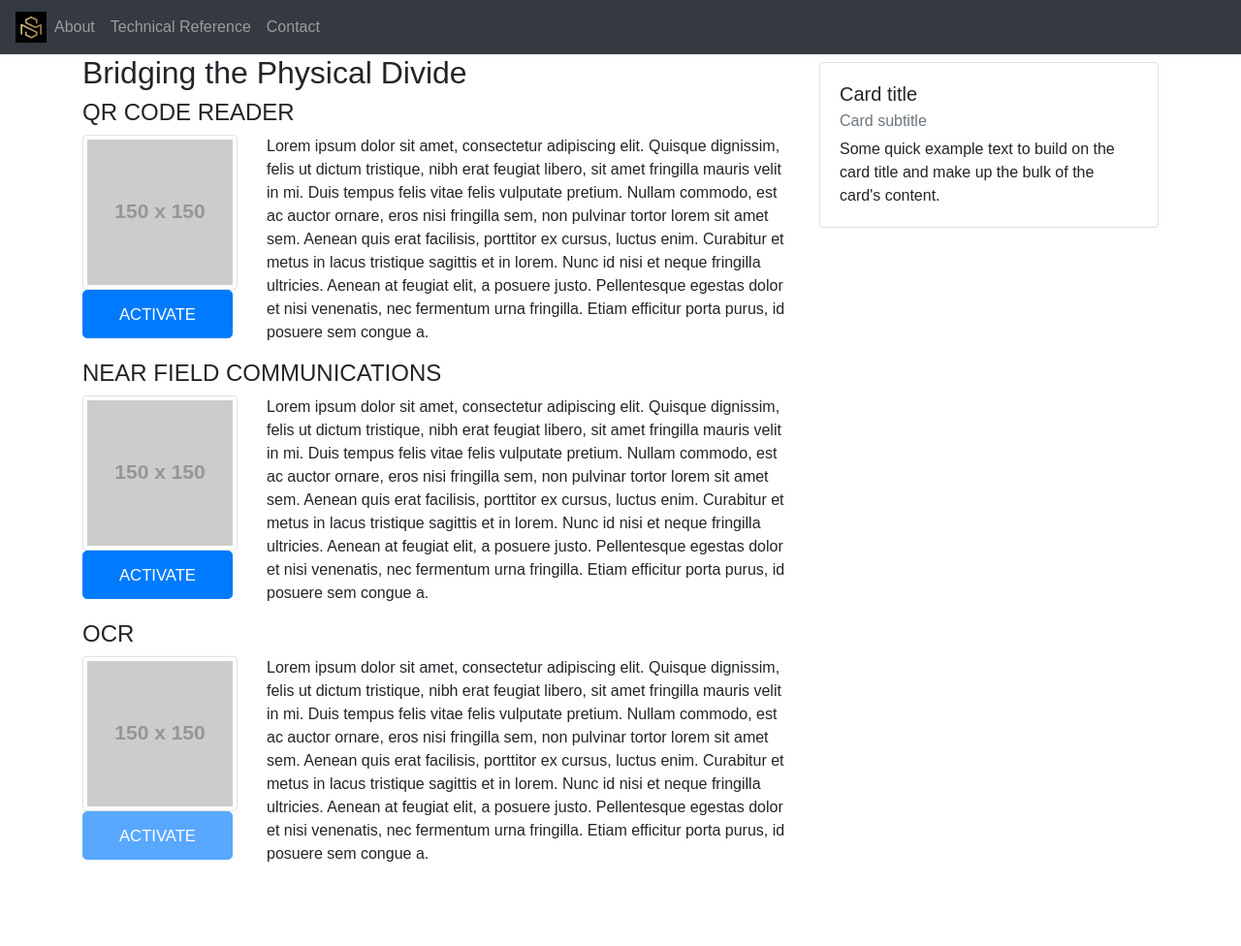
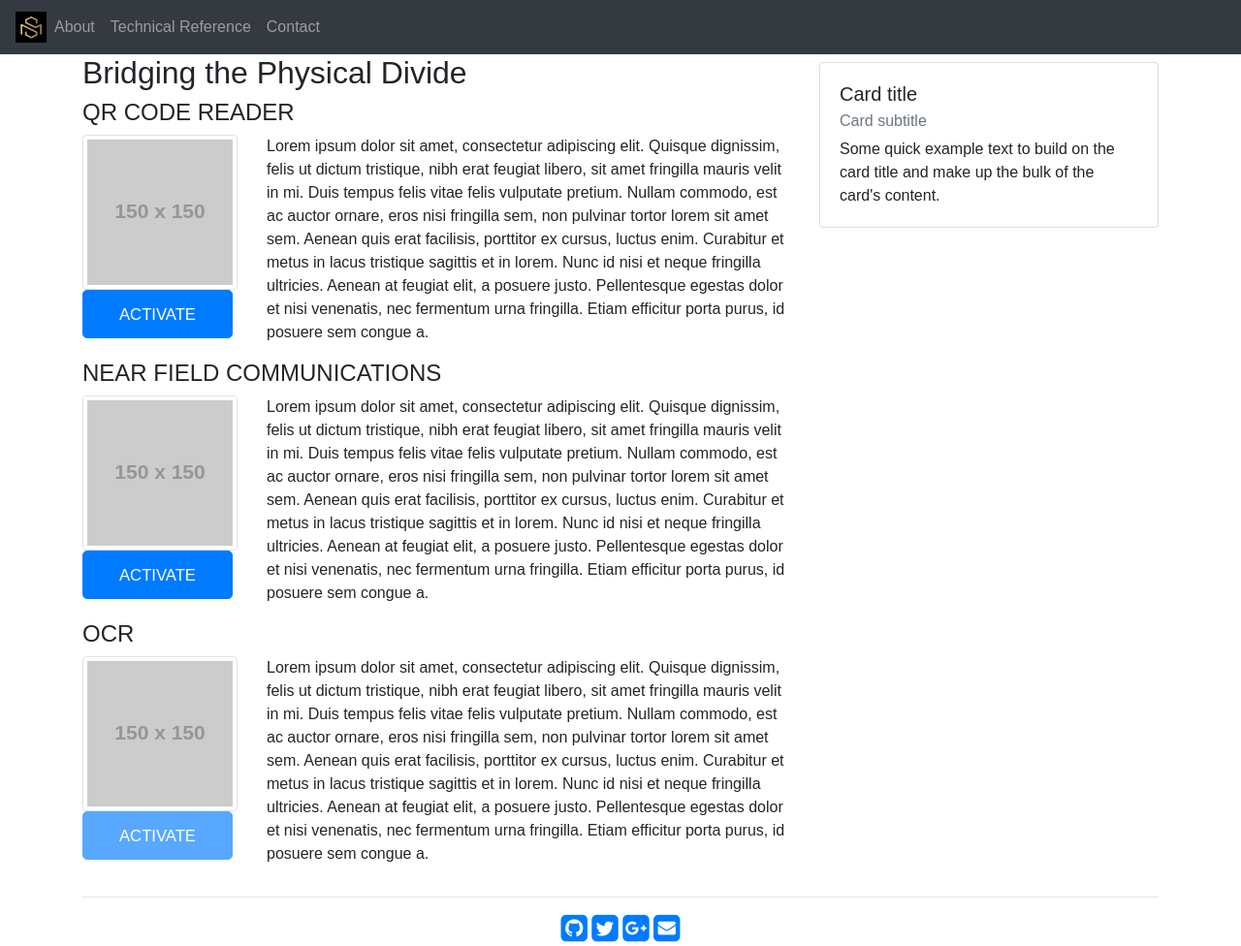
Before and after one commit to pdhoward/webscan, a website: page index.html in a window 1280 px wide. Shown: the whole page at 97% size. Before the commit the page ends 909 px from the top, so only its background shows below. Drawn offline with nearby package versions, Linux system fonts and the light colour scheme; placeholder pictures from the web are drawn by us.

Commit message:
multiple ui updates

```diff
--- a/index.html
+++ b/index.html
@@ -9,6 +9,7 @@
     <link rel="shortcut icon" href="assets/images/logo.jpeg" type="image/x-icon">
     <link rel="manifest" href="manifest.json">
     <link rel="stylesheet" href="https://stackpath.bootstrapcdn.com/bootstrap/4.4.1/css/bootstrap.min.css" integrity="sha384-Vkoo8x4CGsO3+Hhxv8T/Q5PaXtkKtu6ug5TOeNV6gBiFeWPGFN9MuhOf23Q9Ifjh" crossorigin="anonymous">
+    <link href="https://maxcdn.bootstrapcdn.com/font-awesome/4.1.0/css/font-awesome.min.css" rel="stylesheet">
     <link rel="stylesheet" href="assets/puritym/css/style.css">
     <link rel="stylesheet" href="assets/dropdown-menu/style.light.css">
     <title>MACHINE READER</title>
@@ -134,6 +135,14 @@
         </div>
 
       </div>
+      <hr />
+        <div class="text-center center-block">
+          <a href="https://www.github.com/pdhoward"><i class="fa fa-github-square fa-2x social"></i></a>
+          <a href="https://twitter.com/urban_coder"><i class="fa fa-twitter-square fa-2x social"></i></a>
+          <a href="https://plus.google.com/+machine-page"><i class="fa fa-google-plus-square fa-2x social"></i></a>
+          <a href="mailto:bootsnipp@gmail.com"><i class="fa fa-envelope-square fa-2x social"></i></a>
+        </div>
+
   </div>
 
   <!-- jQuery CDN -->
```
